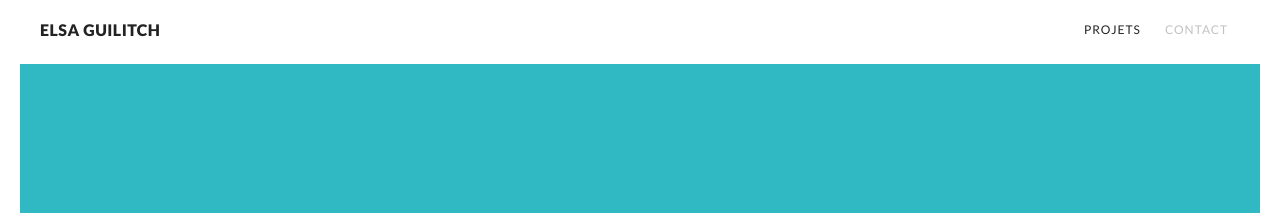
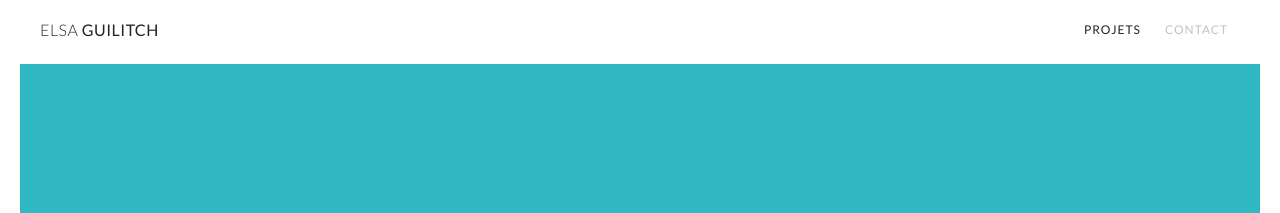
Before and after one commit to ElsaGuilitch/elsaguilitch.github.io, a Jekyll site: the page built from index.md, in a window 1280 px wide. Shown: the top 213 px of the page. Built offline with Jekyll 4.4.1, drawn with Linux system fonts in a browser that asks for light colours.

Commit message:
Layout ajustement

```diff
--- a/_sass/_homepage.scss
+++ b/_sass/_homepage.scss
@@ -12,12 +12,7 @@
       li.mosaic-item {
         width: (100% / 3);
         vertical-align: top;
-
-        @media #{$mobile-portrait} {
-          width: 50%;
-          &:last-child { width: 100%; }
-          &:first-child { vertical-align: bottom; }
-        }
+        @media #{$mobile-portrait} { width: 100%; }
 
         div.mosaic-item-image {
           &.cake:before {
@@ -45,7 +40,7 @@
 
           &.fromage {
             margin-top: 30px;
-            @media #{$mobile-portrait} { display: none; }
+            @media #{$mobile-portrait} { margin-top: 0; }
 
             &:before {
               $height: 560px;
--- a/_sass/_layout.scss
+++ b/_sass/_layout.scss
@@ -7,18 +7,20 @@
   background-color: $white;
   @include clearfix();
 
-  @media #{$mobile} { padding: 0 10px }
+  @media #{$mobile} { padding: 0 0 0 10px; }
 
   .logo {
     float: left;
     font-family: 'Lato', sans-serif;
     font-size: 16px;
-    font-weight: 900;
+    font-weight: 300;
+    span { font-weight: 400; }
     letter-spacing: 0.03em;
     color: $black;
     text-decoration: none;
     text-transform: uppercase;
     vertical-align: middle;
+    @media #{$mobile-portrait} { font-size: 14px; }
   }
 
   .nav-wrapper {
@@ -40,6 +42,7 @@
         padding: 0 12px;
         @include transition(color 0.224s ease-in-out);
         &:hover { color: $black; }
+        @media #{$mobile-portrait} { font-size: 11px; padding: 0 10px; }
 
         &.active { color: $black; }
       }
```
